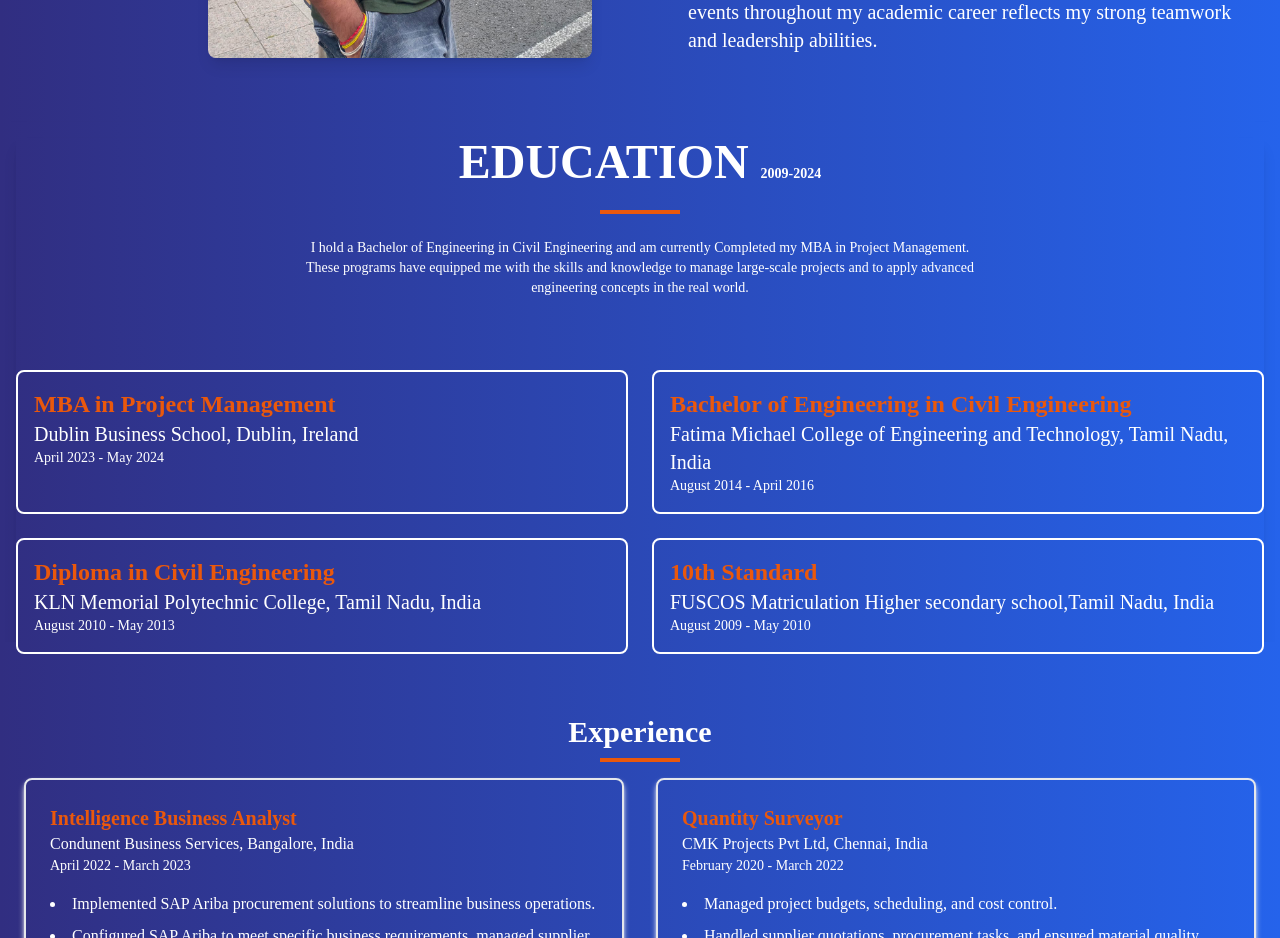
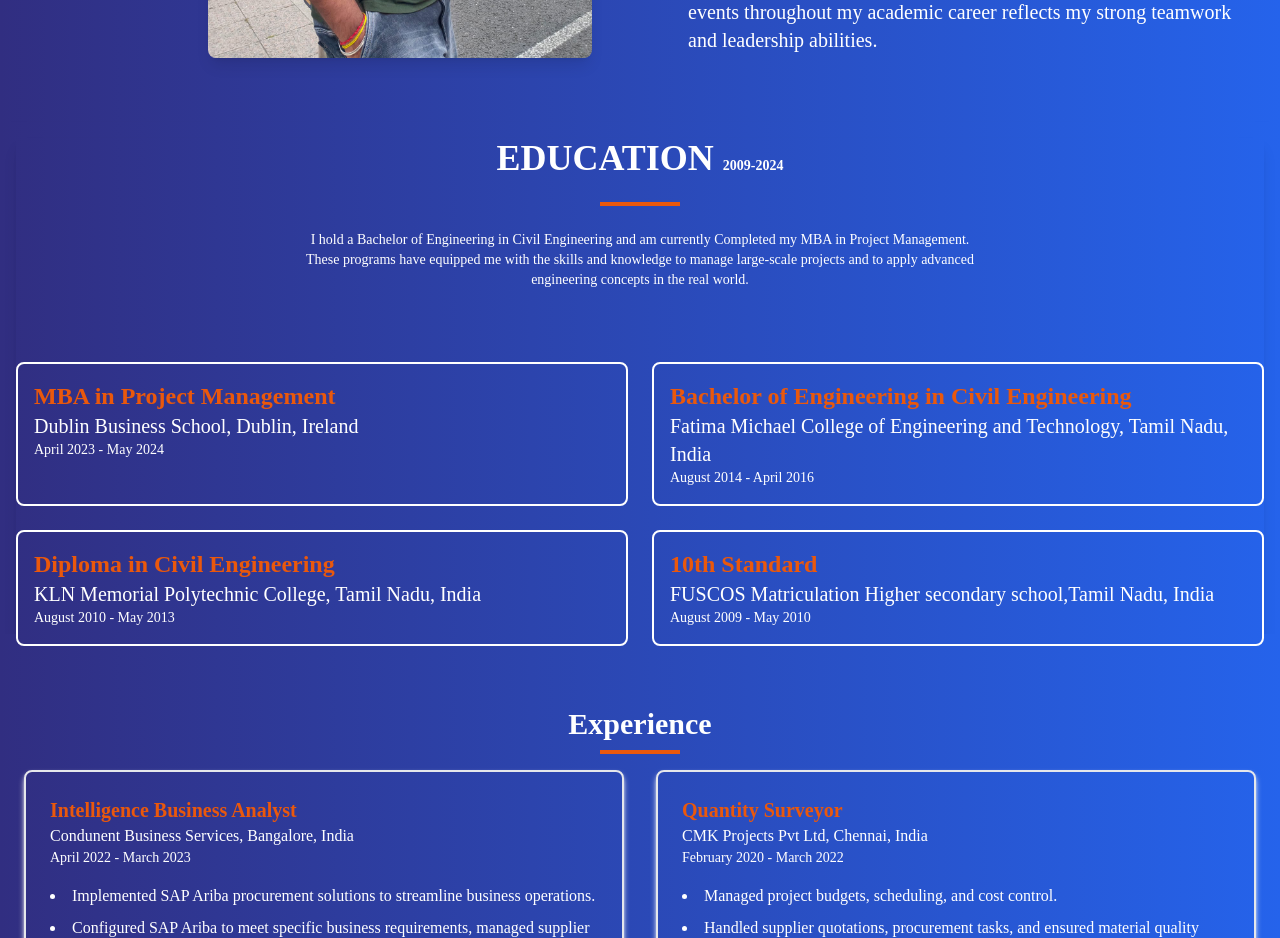
Before and after one commit to ragul66/portfolio-priyadharshan, a React (Vite) app: page / in a window 1280 px wide. Shown: the part 1280-2218 px from the top of the page. Built offline with nearby package versions, Linux system fonts and the light colour scheme.

Commit message:
text added

```diff
--- a/src/Pages/Education.jsx
+++ b/src/Pages/Education.jsx
@@ -31,7 +31,7 @@ const Education = () => {
       <div className="shadow-lg max-w-7xl mx-auto flex flex-col items-center justify-center">
         {/* Title Section */}
         <div className="text-center mb-12">
-          <h2 className="text-5xl font-bold mb-6 animate-scale-up">
+          <h2 className="text-4xl font-bold mb-6 animate-scale-up">
             EDUCATION <span className="text-sm">2009-2024</span>
             {/* <FaGraduationCap size={35} /> */}
           </h2>
```
